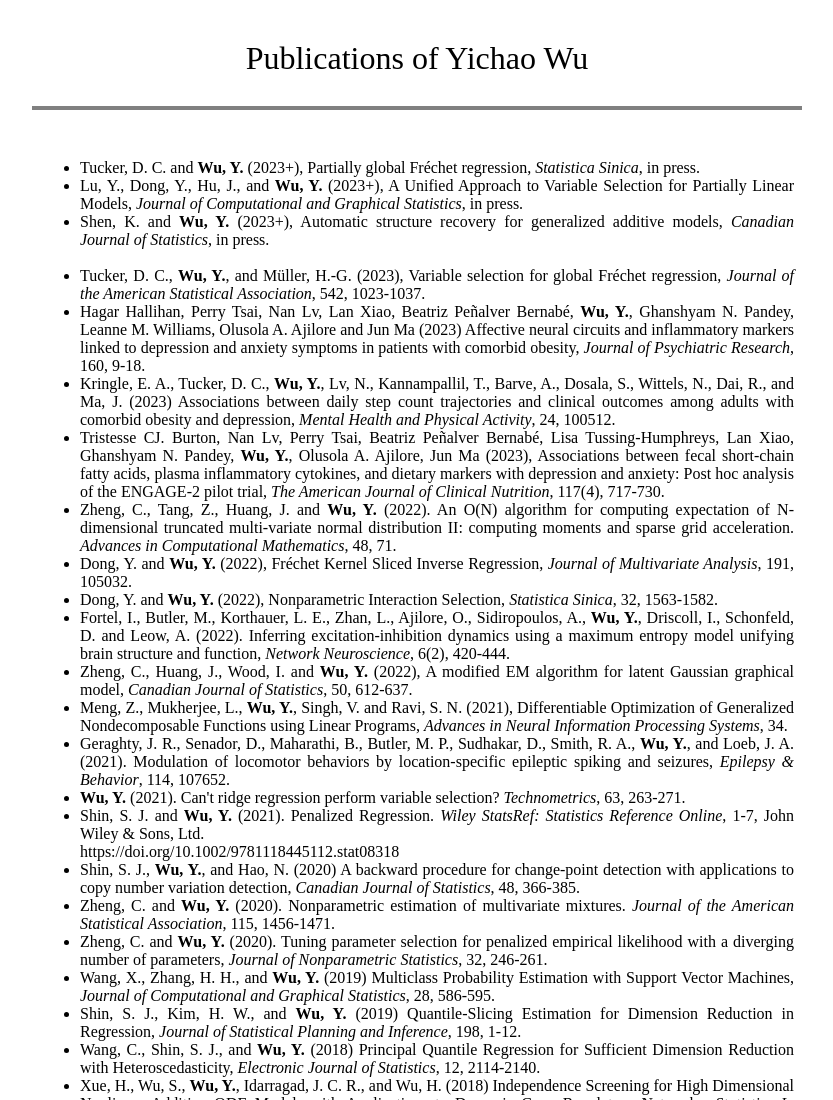
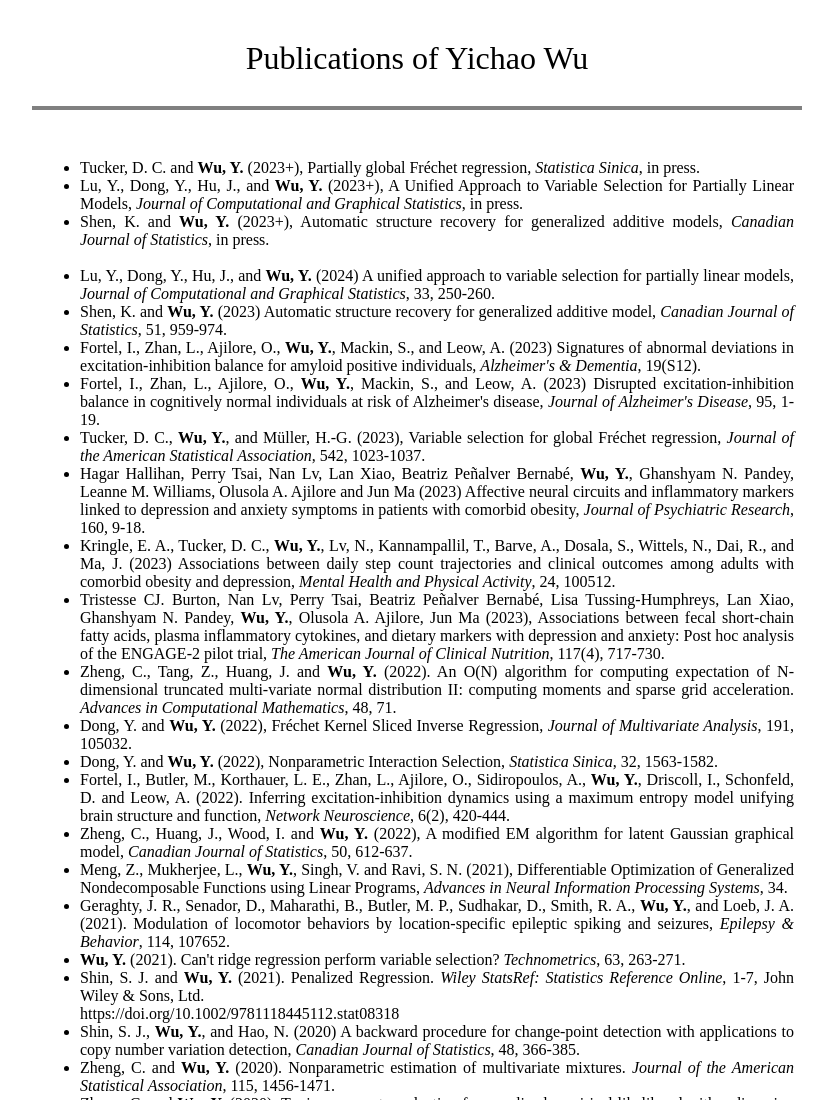
Before and after one commit to chriswunc/chriswunc.github.io, a plain HTML site: page pubs.html in a window 1280 px wide. Shown: the top 1100 px of the page, without its empty margins (223-1056 px from the left). Drawn offline with Linux system fonts and the light colour scheme.

Commit message:
Update pubs.html

```diff
--- a/pubs.html
+++ b/pubs.html
@@ -59,6 +59,16 @@
 
 
 <br><br>
+
+
+<li>Lu, Y., Dong, Y., Hu, J., and <b>Wu, Y.</b> (2024) A unified approach to variable selection for partially linear models, <i>Journal of Computational and Graphical Statistics</i>, 33, 250-260.</li>
+
+<li>Shen, K. and <b>Wu, Y.</b> (2023) Automatic structure recovery for generalized additive model, <i>Canadian Journal of Statistics</i>, 51, 959-974.</li>
+
+<li>Fortel, I., Zhan, L., Ajilore, O., <b>Wu, Y.</b>, Mackin, S., and Leow, A. (2023) Signatures of abnormal deviations in excitation-inhibition balance for amyloid positive individuals, <i>Alzheimer's &amp; Dementia</i>, 19(S12).</li>
+
+<li>Fortel, I., Zhan, L., Ajilore, O., <b>Wu, Y.</b>, Mackin, S., and Leow, A. (2023) Disrupted excitation-inhibition balance in cognitively normal individuals at risk of Alzheimer's disease, <i>Journal of Alzheimer's Disease</i>, 95, 1-19.</li>
+
 <li>Tucker, D. C., <b>Wu, Y.</b>, and M&uuml;ller, H.-G. (2023), Variable selection for global Fr&eacute;chet regression, <i>Journal of the American Statistical Association</i>, 542, 1023-1037.
 
 
```
